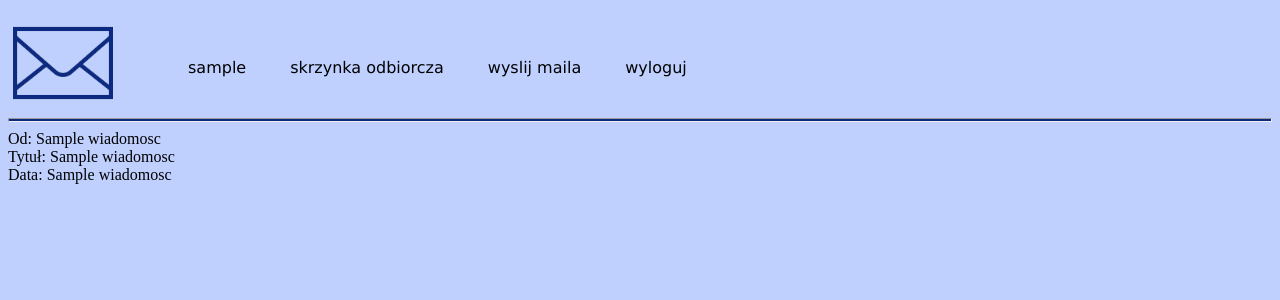
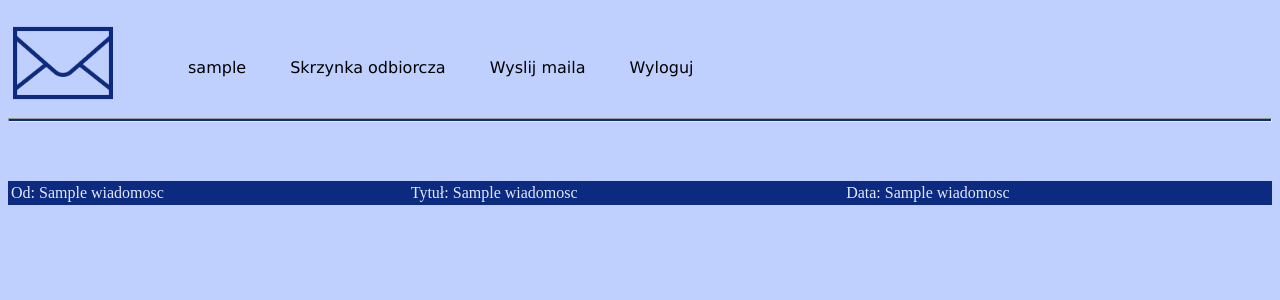
Before and after one commit to Bl0tniaQus/infmedprojekt, a Flask app: template templates/wiadomosc.html in a window 1280 px wide. Shown: the top 300 px of the page. Run offline with Flask 3, Linux system fonts and the light colour scheme; the visitor is signed in with stand-in values (Sample User, id 1); the template is opened without the code that fills it: most values are stand-ins (such as "Sample title", 1, 10 or a date in 2020); some libraries are stand-ins or nearby versions.

Commit message:
Add files via upload

```diff
--- a/templates/logowanie.html
+++ b/templates/logowanie.html
@@ -5,7 +5,7 @@
 	<link rel="stylesheet" href="../static/style.css">
 </head>
 <body>
-	<img id="logo" width="200" src="../static/logo.png"/>
+	<img id="logo" width="200"   src="../static/logo.png"/>
 <form class="rejlog" action="logowanie_action" method="post">
 <p>Logowanie</p>
 <input type="text" name="login" placeholder="Login"/></br>
--- a/templates/rejestracja.html
+++ b/templates/rejestracja.html
@@ -5,7 +5,7 @@
 	<link rel="stylesheet" href="../static/style.css">
 </head>
 <body>
-<img id="logo" width="200" src="../static/logo.png"/>
+<img id="logo" width="200"  src="../static/logo.png"/>
 <form class="rejlog" action="rejestracja_action" method="post">
 <p>Rejestracja</p>
 <input type="text" name="nazwa_uzytkownika" placeholder="Nazwa użytkownika"/></br>
--- a/templates/wiadomosc.html
+++ b/templates/wiadomosc.html
@@ -1,44 +1,47 @@
 <link rel="stylesheet" href="../static/style.css">
-<img id="logomale" width="100" src="../static/logo.png"/>
+<a href="/"><img id="logomale" width="100"  src="../static/logo.png"/></a>
 	<ul>
 	  <li><a href="/profil">{{session['login']}}</a></li>
-	  <li><a href="/skrzynkaodbiorcza">skrzynka odbiorcza</a></li>
-	  <li><a href="/wyslij">wyslij maila</a></li>
-	  <li><a href="/wyloguj">wyloguj</a></li>
+	  <li><a href="/skrzynkaodbiorcza">Skrzynka odbiorcza</a></li>
+	  <li><a href="/wyslij">Wyslij maila</a></li>
+	  <li><a href="/wyloguj">Wyloguj</a></li>
 	</ul>
 	  <hr>
-Od: {{wiadomosc[10]}}</br>
-Tytuł: {{wiadomosc[3]}}</br>
-Data: {{wiadomosc[7]}}</br>
-
+	  <table style="width:100%;margin-top:15px;"class="tabelawiadomosci"><tr style="background-color:#0b2a80;color:#e1e8fc;">
+<td>Od: {{wiadomosc[10]}}</td>
+<td>Tytuł: {{wiadomosc[3]}}</td>
+<td>Data: {{wiadomosc[7]}}</td>
+</tr>
 <br/>
 {{msg}}
 <br />
 {% if wiadomosc[6]==0 %}
-{{wiadomosc[4]}}
+<tr><td colspan="3" style="height:400px;vertical-align:top;padding:15px;">{{wiadomosc[4]}}</td></tr>
 	{% if zal[0]==1 %}
-	Załącznik: {{zal[1]}} <form action="pobierz" method="post"><button type="submit" name="pobierz" value="{{wiadomosc[0]}}">Pobierz</button></form>
+	<tr><td colspan="3" style="border:none;"><p style="float:left;margin-right:20px;padding-top:10px;">Załącznik: {{zal[1]}}</p><form action="pobierz" method="post"><button  class="btn" type="submit" name="pobierz" value="{{wiadomosc[0]}}">Pobierz</button></form></td></tr>
 	{% endif %}
 {% elif wiadomosc[6]==1 and dec!=1%}
+</table>
 Wiadomość zabezpieczona algorytmem RSA
 Podaj swój klucz prywatny aby odczytać treść:
 <form method="post" action="/wiadomoscrsa" enctype=multipart/form-data>
-<input type="file" name="rsakey"/><button type="submit" name="rsa" value="{{wiadomosc[0]}}">Prześlij</button>
+<input style="btn" type="file" name="rsakey"/><button  class="btn" type="submit" name="rsa" value="{{wiadomosc[0]}}">Prześlij</button>
 </form>
 {% elif wiadomosc[6]==1 and dec==1%}
-{{wiadomosc[4]}}
+<tr><td colspan="3" style="height:400px;vertical-align:top;padding:15px;">{{wiadomosc[4]}}</td></tr>
 {% if zal[0]==1 %}
-	Załącznik: {{zal[1]}} <form action="pobierz" method="post"><button type="submit" name="pobierz" value="{{wiadomosc[0]}}">Pobierz</button></form>
+	<tr><td colspan="3" style="border:none;"><p style="float:left;margin-right:20px;padding-top:10px;">Załącznik: {{zal[1]}} <form action="pobierz" method="post"><button type="submit" class="btn" name="pobierz" value="{{wiadomosc[0]}}">Pobierz</button></form></td></tr>
 	{% endif %}
 {% elif wiadomosc[6]==2 and dec!=1%}
 Wiadomość zabezpieczona algorytmem AES
 Podaj klucz adresata wiadomości aby odczytać treść
 <form method="post" action="/wiadomoscaes" enctype=multipart/form-data>
-<input type="file" name="aeskey"/><button type="submit" name="aes" value="{{wiadomosc[0]}}">Prześlij</button>
+<input style="btn" type="file" name="aeskey"/><button class="btn" type="submit" name="aes" value="{{wiadomosc[0]}}">Prześlij</button>
 </form>
 {% elif wiadomosc[6]==2 and dec==1%}
 {% if zal[0]==1 %}
-	Załącznik: {{zal[1]}} <form action="pobierz" method="post"><button type="submit" name="pobierz" value="{{wiadomosc[0]}}">Pobierz</button></form>
+	<tr><td colspan="3" style="border:none;"><p style="float:left;margin-right:20px;padding-top:10px; ">Załącznik: {{zal[1]}} <form action="pobierz" method="post"><button type="submit" class="btn" name="pobierz" value="{{wiadomosc[0]}}">Pobierz</button></form></td></tr>
 	{% endif %}
-{{wiadomosc[4]}}
+<tr><td colspan="3" style="height:400px;vertical-align:top;padding:15px;">{{wiadomosc[4]}}</td></tr>
 {% endif %}
+</table>
--- a/templates/witamy.html
+++ b/templates/witamy.html
@@ -1,6 +1,10 @@
 <link rel="stylesheet" href="../static/style.css">
+<a href="/"><img id="logomale" width="100"src="../static/logo.png"/></a>
+
+	  <hr>
 {{msg}}
 Pobierz klucz prywatny RSA:
 <form action="/downloadrsa" method="post">
 <button type="submit" value="{{filename}}" name="downloadrsa">Pobierz</button>
 </form>
+<p style="color:red;">UWAGA! Klucz prywatny RSA można pobrać tylko zaraz po rejestracji. Po opuszczeniu strony będzie to już niemożliwe</p>
--- a/templates/wyslij.html
+++ b/templates/wyslij.html
@@ -1,5 +1,5 @@
 <link rel="stylesheet" href="../static/style.css">
-<img id="logomale" width="100" src="../static/logo.png"/>
+<a href="/"><img id="logomale" width="100" src="../static/logo.png"/></a>
 	<ul>
 	  <li><a href="/profil">{{session['login']}}</a></li>
 	  <li><a href="/skrzynkaodbiorcza">skrzynka odbiorcza</a></li>
```
Also changed, not shown: templates/index.html (+4 -4 lines), templates/profil.html (+9 -1 lines), templates/skrzynkaodbiorcza.html (+4 -4 lines).
